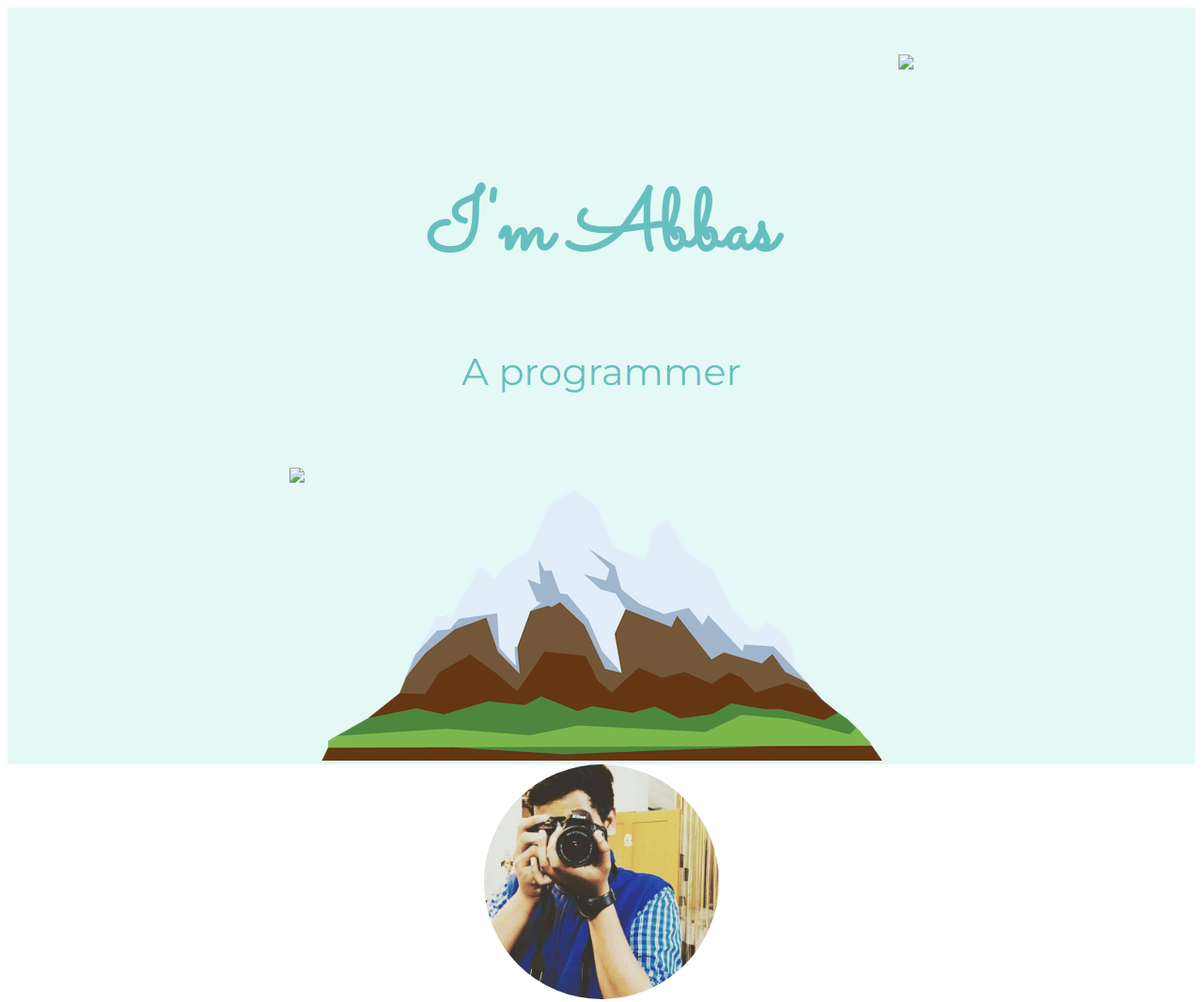
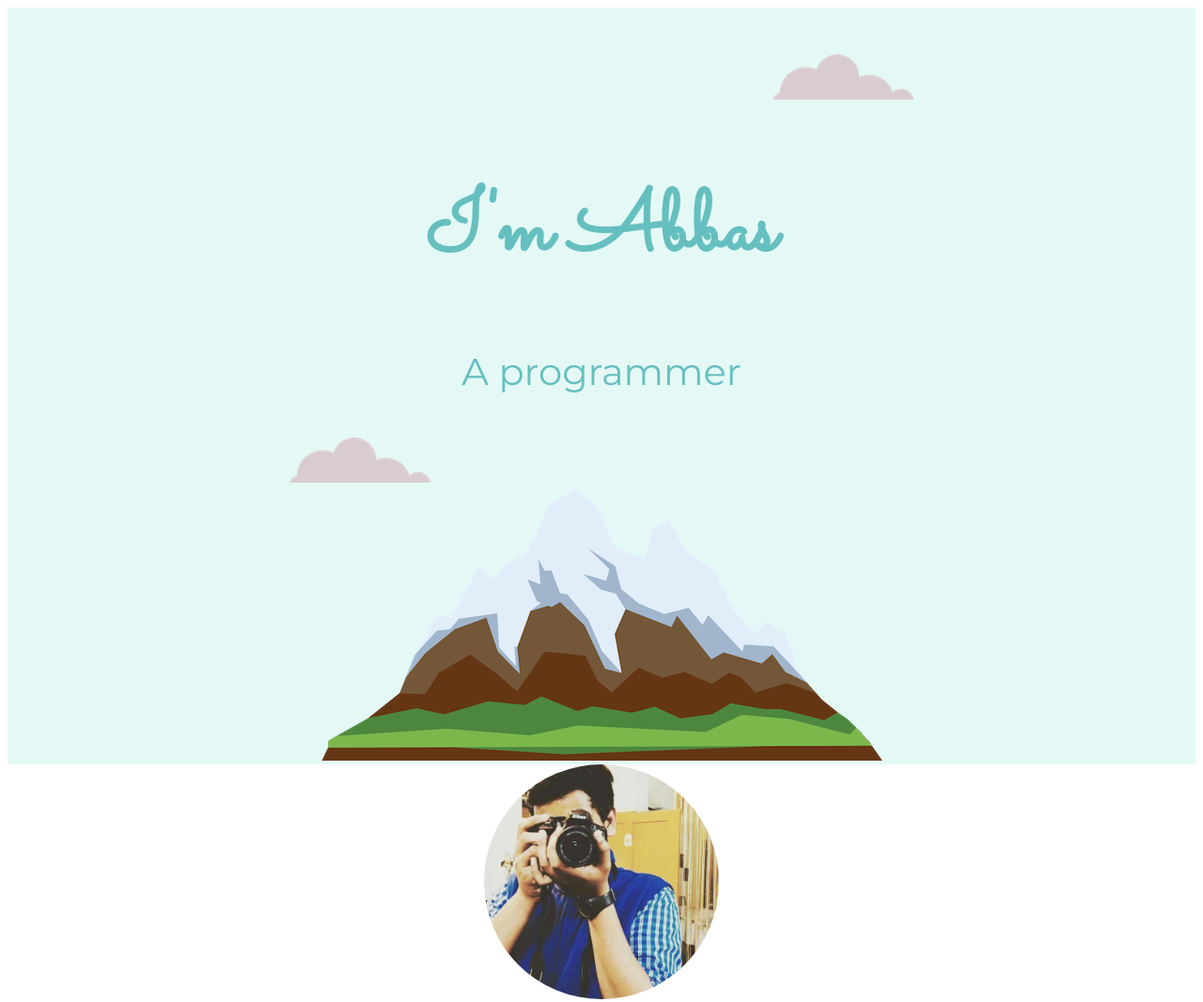
Before and after one commit to AbbasZaidi11/personalsite, a plain HTML site: page index.html in a window 1280 px wide. Shown: the top 1067 px of the page at 94% size. Drawn offline with Linux system fonts and the light colour scheme; files whose address does not match are found by name.

Commit message:
Update index.html

```diff
--- a/index.html
+++ b/index.html
@@ -11,10 +11,10 @@
   </head>
   <body>
     <div class="Top_container">
-      <img class="topcloud" src="images\cloud.png">
+      <img class="topcloud" src="https://github.com/AbbasZaidi11/personalsite/blob/main/cloud.png">
       <h1>I'm Abbas</h1>
       <h2>A programmer</h2>
-      <img class="bottomcloud" src="images\cloud.png">
+      <img class="bottomcloud" src="https://github.com/AbbasZaidi11/personalsite/blob/main/cloud.png">
       <img src="images\mountain.png">
     </div>
     <div class="middle-container">
```
